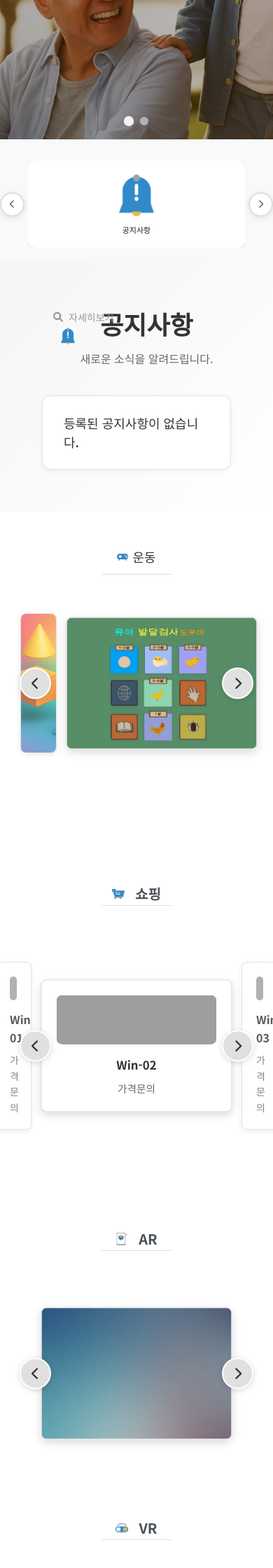
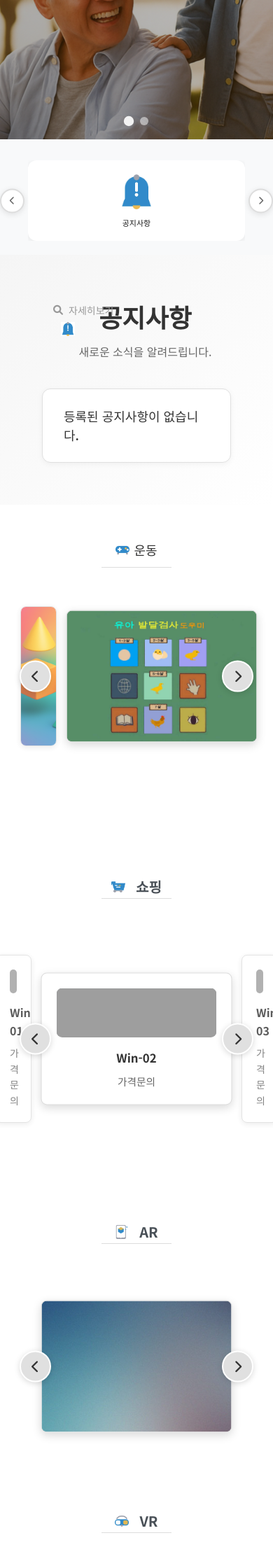
Before and after one commit to kcg0529/wintechWeb, a PHP site: page / in a window 390 px wide. Shown: the part 377-2617 px from the top of the page at 70% size. Run offline with PHP 8.4, Linux system fonts and the light colour scheme; data that the repository does not hold is empty; grey boxes are pictures that could not be loaded.

Commit message:
20251125

```diff
--- a/css/styles.css
+++ b/css/styles.css
@@ -397,8 +397,8 @@ html {
 }
 
 .card-icon {
-    width: 80px;
-    height: 80px;
+    width: 60px;
+    height: 60px;
     margin: 0 auto 12px;
     display: flex;
     align-items: center;
@@ -544,8 +544,8 @@ html {
     }
 
     .card-icon {
-        width: 70px;
-        height: 70px;
+        width: 55px;
+        height: 55px;
         margin: 0 auto 10px;
     }
 
@@ -787,8 +787,8 @@ html {
     }
 
     .card-icon {
-        width: 60px;
-        height: 60px;
+        width: 50px;
+        height: 50px;
         margin: 0 auto 8px;
     }
 
@@ -1369,8 +1369,8 @@ html {
 }
 
 .section-icon {
-    width: 24px;
-    height: 24px;
+    width: 20px;
+    height: 20px;
     object-fit: contain;
 }
 
@@ -1570,8 +1570,8 @@ html {
 }
 
 .fun-title .section-icon {
-    width: 16px;
-    height: 16px;
+    width: 20px;
+    height: 20px;
     object-fit: contain;
 }
 
@@ -1710,8 +1710,8 @@ html {
 }
 
 .ar-title .section-icon {
-    width: 18px;
-    height: 18px;
+    width: 20px;
+    height: 20px;
     object-fit: contain;
 }
 
@@ -1749,8 +1749,8 @@ html {
 }
 
 .vr-title .section-icon {
-    width: 18px;
-    height: 18px;
+    width: 20px;
+    height: 20px;
     object-fit: contain;
 }
 
@@ -1998,8 +1998,8 @@ html {
 }
 
 .shop-title .section-icon {
-    width: 18px;
-    height: 18px;
+    width: 20px;
+    height: 20px;
     object-fit: contain;
 }
 
--- a/footer.php
+++ b/footer.php
@@ -14,7 +14,7 @@
                         <p><strong>사업자등록번호:</strong> 00-00-00000</p>
                         <p><strong>통신판매업신고:</strong> </p>
                         <p><strong>주소:</strong> (21546)인천광역시 남동구 백범로 281번길 5 어울림 Bldg.</p>
-                        <p><strong>전화:</strong> 010-9981-9028</p>
+                        <p><strong>전화:</strong> 010-3324-2963</p>
                         <p><strong>메일:</strong> takuo2@empal.com</p>
                     </div>
                 </div>
```
Also changed, not shown: DAO/CycleDAO.php (+8 -1 lines), admin_vr_data.php (+20 -6 lines).
